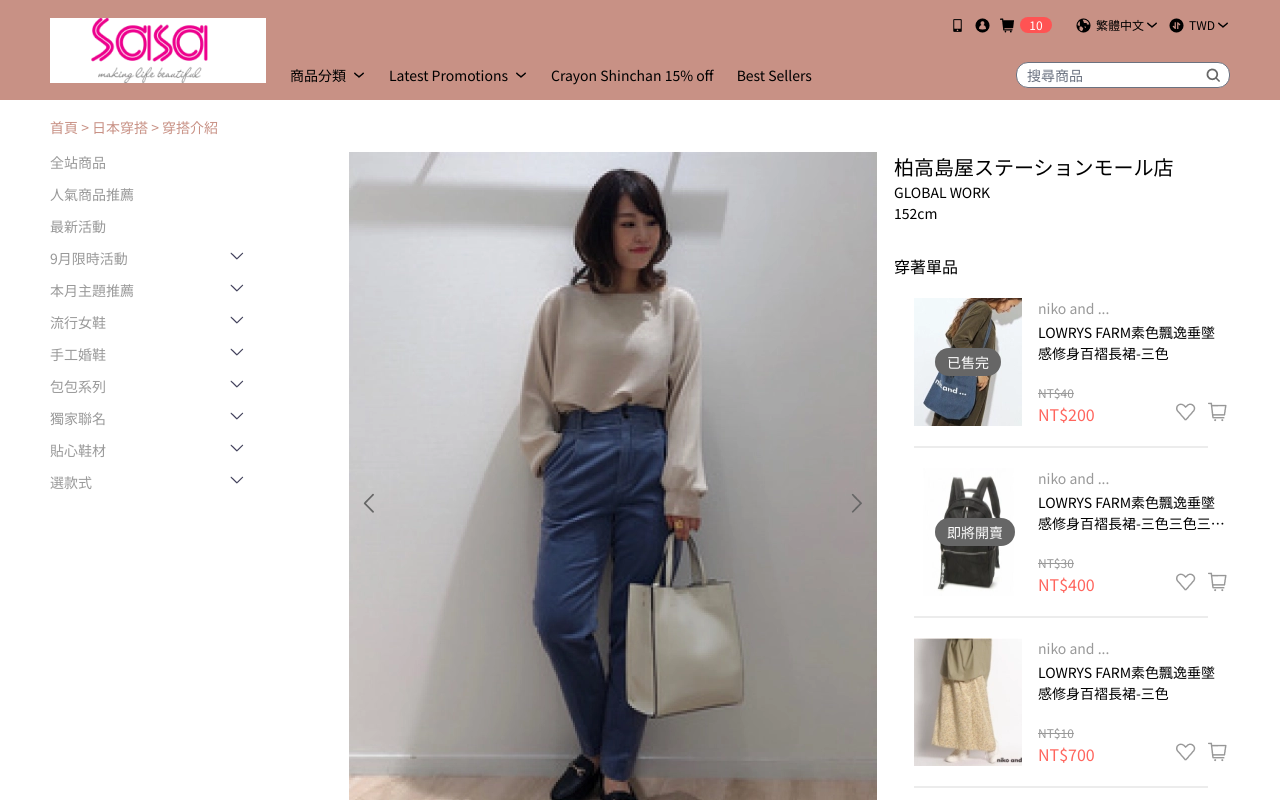
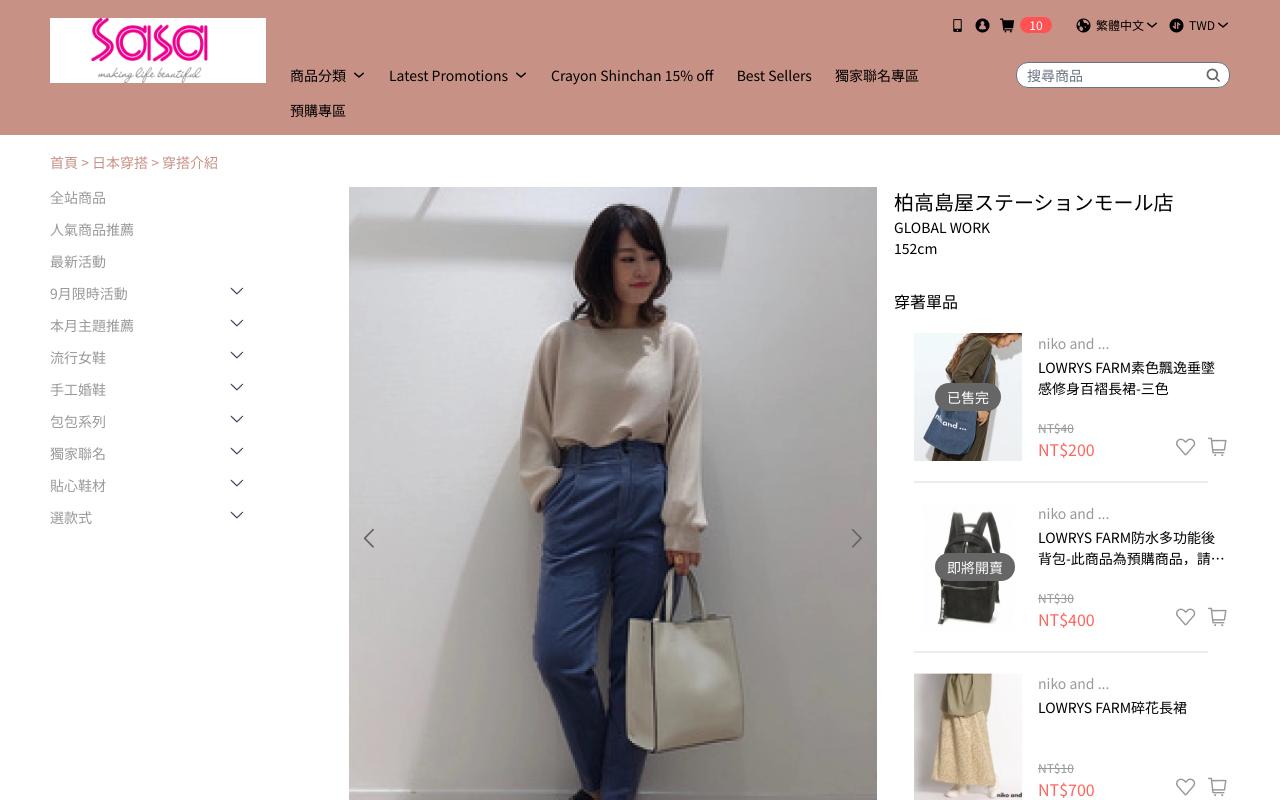
Before and after one commit to LinHeMa/91-APP-final-project, a React (Create React App) app in the folder co-work-project/: page /productdetail in a window 1280 px wide. Shown: the top 800 px of the page. Built offline with nearby package versions, Linux system fonts and the light colour scheme.

Commit message:
change_data

```diff
--- a/co-work-project/src/data/productData.ts
+++ b/co-work-project/src/data/productData.ts
@@ -32,7 +32,6 @@ export const productData = [
   {
     title: '本月主題推薦',
     content: [
-      { title: 'NO.1冠軍小白鞋家族' },
       { title: 'Kitty獨家聯名款' },
       { title: '美樂蒂獨家聯名鞋款' },
       { title: '美腿製造機涼鞋' },
@@ -40,47 +39,30 @@ export const productData = [
   },
   {
     title: '流行女鞋',
-    content: [
-      { title: 'NO.1冠軍小白鞋家族' },
-      { title: 'Kitty獨家聯名款' },
-      { title: '美樂蒂獨家聯名鞋款' },
-      { title: '美腿製造機涼鞋' },
-    ],
+    content: [{ title: 'NO.1冠軍小白鞋家族' }, { title: '美腿製造機涼鞋' }],
   },
   {
     title: '手工婚鞋',
-    content: [
-      { title: 'NO.1冠軍小白鞋家族' },
-      { title: 'Kitty獨家聯名款' },
-      { title: '美樂蒂獨家聯名鞋款' },
-      { title: '美腿製造機涼鞋' },
-    ],
+    content: [{ title: '純白婚鞋' }, { title: '訂做專區' }],
   },
   {
     title: '包包系列',
     content: [
-      { title: 'NO.1冠軍小白鞋家族' },
-      { title: 'Kitty獨家聯名款' },
-      { title: '美樂蒂獨家聯名鞋款' },
-      { title: '美腿製造機涼鞋' },
+      { title: '托特包' },
+      { title: '防水後背包' },
+      { title: '單手包' },
     ],
   },
   {
     title: '獨家聯名',
-    content: [
-      { title: 'NO.1冠軍小白鞋家族' },
-      { title: 'Kitty獨家聯名款' },
-      { title: '美樂蒂獨家聯名鞋款' },
-      { title: '美腿製造機涼鞋' },
-    ],
+    content: [{ title: 'Kitty獨家聯名款' }, { title: '美樂蒂獨家聯名鞋款' }],
   },
   {
     title: '貼心鞋材',
     content: [
-      { title: 'NO.1冠軍小白鞋家族' },
-      { title: 'Kitty獨家聯名款' },
-      { title: '美樂蒂獨家聯名鞋款' },
-      { title: '美腿製造機涼鞋' },
+      { title: '小牛皮真皮' },
+      { title: '防水透氣' },
+      { title: '心機增高' },
     ],
   },
   {
@@ -89,7 +71,6 @@ export const productData = [
       { title: 'NO.1冠軍小白鞋家族' },
       { title: 'Kitty獨家聯名款' },
       { title: '美樂蒂獨家聯名鞋款' },
-      { title: '美腿製造機涼鞋' },
     ],
   },
 ];
@@ -102,6 +83,8 @@ export const titleData = [
     content: [],
   },
   { title: 'Best Sellers', content: [] },
+  { title: '獨家聯名專區', content: [] },
+  { title: '預購專區', content: [] },
 ];
 
 export const productLookBook = {
@@ -148,7 +131,7 @@ export const sidebarData = [
   },
   {
     owner: 'niko and ...',
-    title: 'LOWRYS FARM素色飄逸垂墜感修身百褶長裙-三色三色三色三色',
+    title: 'LOWRYS FARM防水多功能後背包-此商品為預購商品，請先至預購專區登記',
     prevPrice: 30,
     currentPrice: 400,
     photo: sidebar2,
@@ -156,7 +139,7 @@ export const sidebarData = [
   },
   {
     owner: 'niko and ...',
-    title: 'LOWRYS FARM素色飄逸垂墜感修身百褶長裙-三色',
+    title: 'LOWRYS FARM碎花長裙',
     prevPrice: 10,
     currentPrice: 700,
     photo: sidebar3,
@@ -164,7 +147,7 @@ export const sidebarData = [
   },
   {
     owner: 'niko and ...',
-    title: 'LOWRYS FARM素色飄逸垂墜感修身百褶長裙-三色',
+    title: 'LOWRYS FARM垂墜百褶雙層長裙',
     prevPrice: 50,
     currentPrice: 300,
     photo: sidebar4,
```
